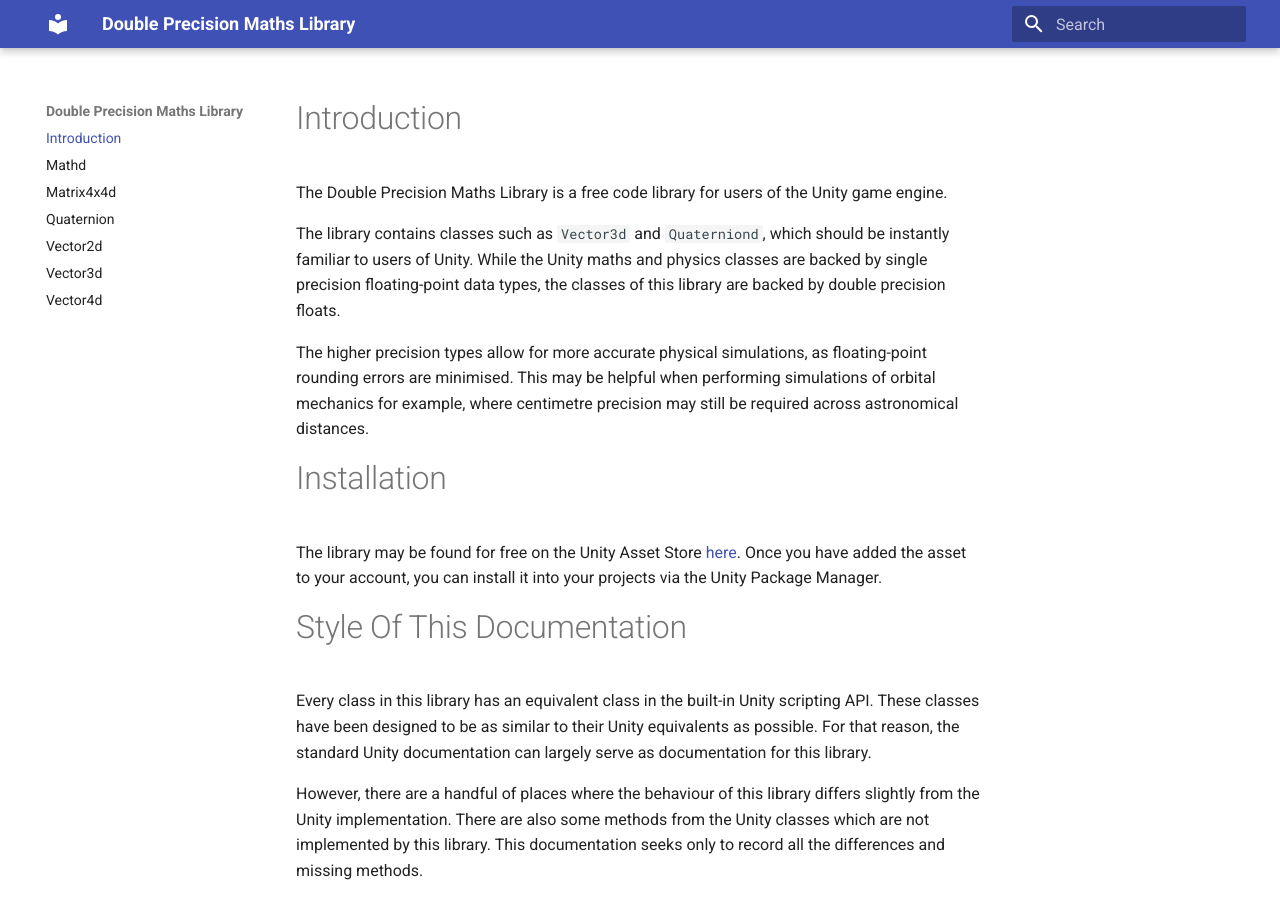
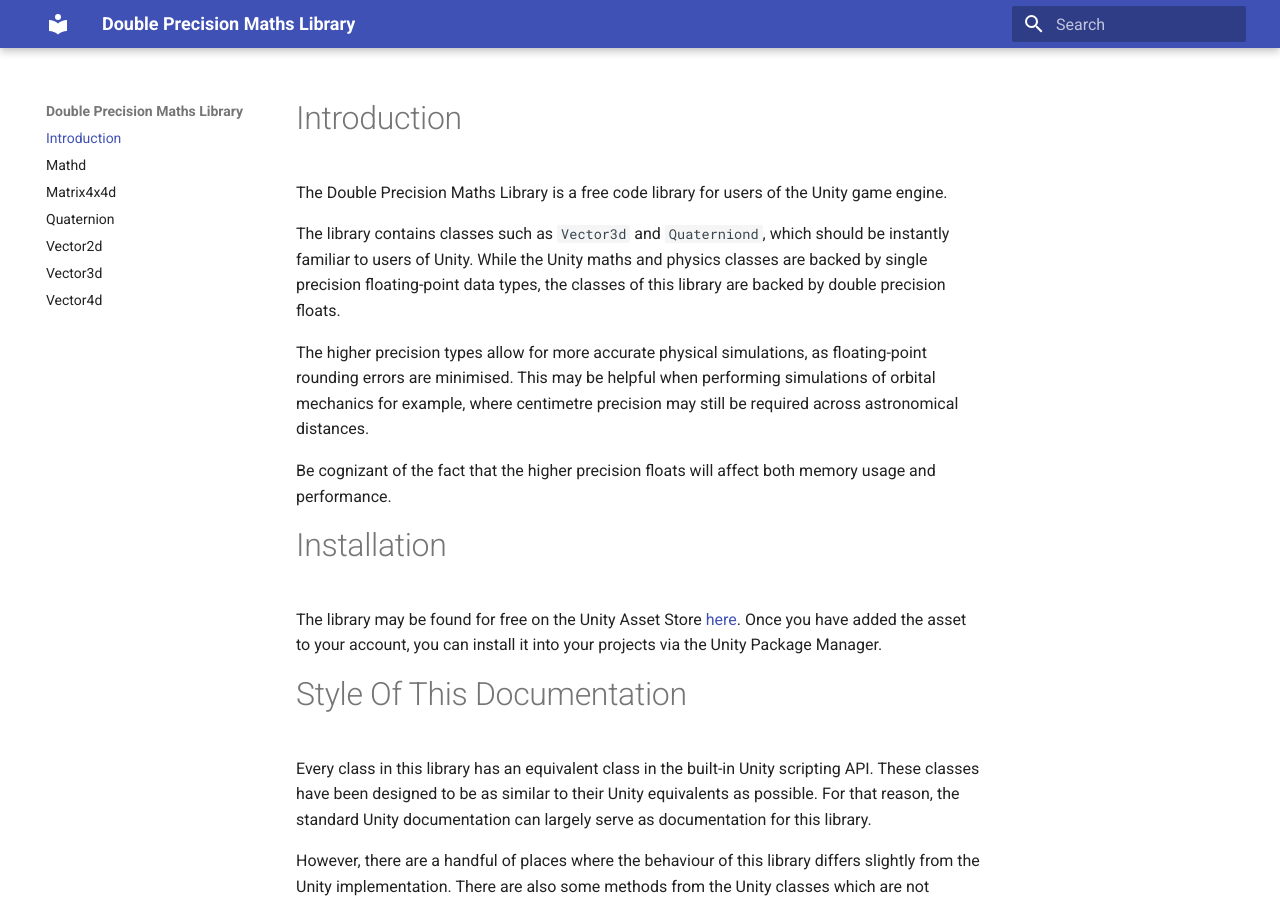
Before and after one commit to RobertJClose/DPML, an MkDocs documentation site: the page built from docs/index.md, in a window 1280 px wide and 900 px high. Built offline with MkDocs 1.6.1 and Material for MkDocs 9.7.7, drawn with Linux system fonts in a browser that asks for light colours.

Commit message:
Include warning about performance impacts

```diff
--- a/docs/index.md
+++ b/docs/index.md
@@ -5,6 +5,8 @@
 The library contains classes such as `Vector3d` and `Quaterniond`, which should be instantly familiar to users of Unity. While the Unity maths and physics classes are backed by single precision floating-point data types, the classes of this library are backed by double precision floats.
 
 The higher precision types allow for more accurate physical simulations, as floating-point rounding errors are minimised. This may be helpful when performing simulations of orbital mechanics for example, where centimetre precision may still be required across astronomical distances.
+
+Be cognizant of the fact that the higher precision floats will affect both memory usage and performance.
 
 # Installation
 
```
